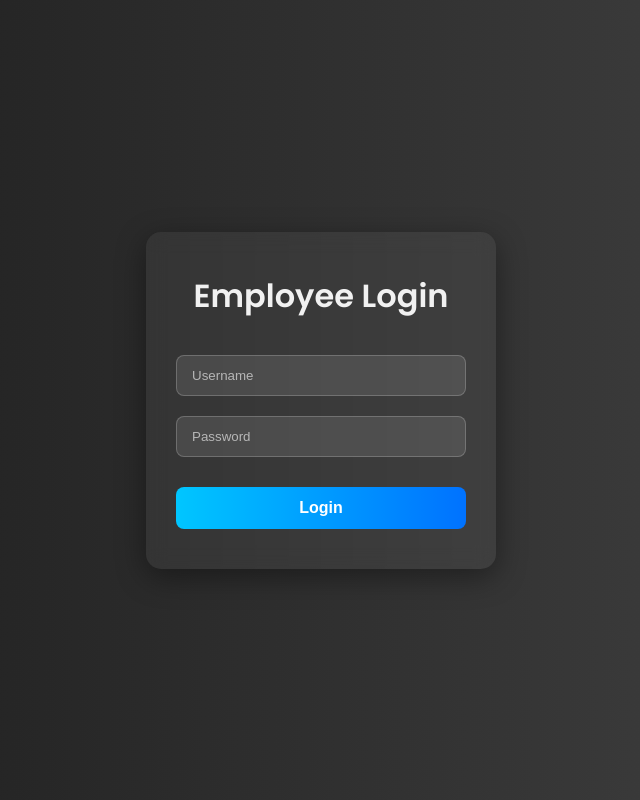
After one commit to kazim0010/Demo-App, a Flask app: page /employee-login in a window 1280 px wide. The commit adds this page. Shown: the whole page, without its empty margins (319-959 px from the left). Run offline with Flask 3, Linux system fonts and the light colour scheme.

Commit message:
Add login and dashboard page

```diff
--- a/app.py
+++ b/app.py
@@ -1,4 +1,6 @@
-from flask import Flask, render_template
+from flask import Flask, render_template, request, redirect, make_response
+import base64
+import json
 
 app = Flask(__name__)
 
@@ -10,5 +12,49 @@ def index():
 def robots():
     return render_template("robots.html")
 
+@app.route('/employee-login', methods=['GET', 'POST'])
+def employee_login():
+    if request.method == 'POST':
+        username = request.form.get('username')
+        password = request.form.get('password')
+        if username == 'kazim' and password == 'kazim123':
+            session_data = {'user': 'kazim'}
+            resp = make_response(redirect('/dashboard'))
+            resp.set_cookie('session', base64.b64encode(json.dumps(session_data).encode()).decode())
+            resp.set_cookie('admin', 'false')
+            return resp
+        else:
+            return render_template("login.html", error="Invalid credentials")
+    return render_template("login.html", error=None)
+
+# @app.route('/dashboard')
+# def dashboard():
+#     session_cookie = request.cookies.get('session')
+#     admin_cookie = request.cookies.get('admin')
+
+#     try:
+#         session_data = json.loads(base64.b64decode(session_cookie))
+#         username = session_data.get('user', 'Guest')
+#         is_admin = admin_cookie == 'true'
+#         if is_admin:
+#             return f"<h1>Welcome admin</h1><p>Authentication Bypassed</p>"
+#         return f"<h1>Welcome {username}</h1>"
+#     except:
+#         return "Invalid session", 400
+
+@app.route('/dashboard')
+def dashboard():
+    session_cookie = request.cookies.get('session')
+    admin_cookie = request.cookies.get('admin')
+
+    try:
+        session_data = json.loads(base64.b64decode(session_cookie))
+        username = session_data.get('user', 'Guest')
+        is_admin = admin_cookie == 'true'
+        return render_template('dashboard.html', username=username, is_admin=is_admin)
+    except:
+        return "Invalid session", 400
+
+
 if __name__ == "__main__":
     app.run(debug=True)
--- /dev/null
+++ b/templates/login.html
@@ -0,0 +1,119 @@
+<!DOCTYPE html>
+<html lang="en">
+<head>
+  <meta charset="UTF-8">
+  <title>Employee Login</title>
+  <link href="https://fonts.googleapis.com/css2?family=Poppins:wght@400;600&display=swap" rel="stylesheet">
+  <style>
+    * {
+      margin: 0;
+      padding: 0;
+      box-sizing: border-box;
+    }
+
+    body {
+      font-family: 'Poppins', sans-serif;
+      height: 100vh;
+      background: linear-gradient(to right, #1c1c1c, #434343);
+      display: flex;
+      justify-content: center;
+      align-items: center;
+      color: #fff;
+    }
+
+    .login-box {
+      background: rgba(255, 255, 255, 0.05);
+      padding: 40px 30px;
+      border-radius: 15px;
+      backdrop-filter: blur(10px);
+      box-shadow: 0 8px 30px rgba(0, 0, 0, 0.4);
+      width: 350px;
+      text-align: center;
+      animation: fadeIn 1s ease-in-out;
+    }
+
+    .login-box h2 {
+      margin-bottom: 25px;
+      font-size: 2em;
+      font-weight: 600;
+      color: #f1f1f1;
+    }
+
+    .login-box input[type="text"],
+    .login-box input[type="password"] {
+      width: 100%;
+      padding: 12px 15px;
+      margin: 10px 0;
+      border: 1px solid rgba(255, 255, 255, 0.2);
+      border-radius: 8px;
+      background: rgba(255, 255, 255, 0.1);
+      color: white;
+      transition: border 0.3s ease;
+    }
+
+    .login-box input[type="text"]:focus,
+    .login-box input[type="password"]:focus {
+      border-color: #1abc9c;
+      outline: none;
+    }
+
+    .login-box input::placeholder {
+      color: rgba(255, 255, 255, 0.6);
+    }
+
+    .login-box input[type="submit"] {
+      margin-top: 20px;
+      width: 100%;
+      padding: 12px;
+      font-size: 1em;
+      font-weight: bold;
+      background: linear-gradient(90deg, #00c6ff, #0072ff);
+      color: white;
+      border: none;
+      border-radius: 8px;
+      cursor: pointer;
+      transition: transform 0.3s ease, background 0.3s ease;
+    }
+
+    .login-box input[type="submit"]:hover {
+      transform: scale(1.05);
+      background: linear-gradient(90deg, #0072ff, #00c6ff);
+    }
+
+    .error {
+      color: #ff4d4d;
+      margin-bottom: 10px;
+      font-size: 0.95em;
+    }
+
+    @keyframes fadeIn {
+      from {
+        opacity: 0;
+        transform: translateY(-20px);
+      }
+      to {
+        opacity: 1;
+        transform: translateY(0);
+      }
+    }
+  </style>
+</head>
+<body>
+  <div class="login-box">
+    <h2>Employee Login</h2>
+    {% if error %}
+      <p class="error">{{ error }}</p>
+    {% endif %}
+    <form method="POST">
+      <input type="text" name="username" placeholder="Username" required>
+      <input type="password" name="password" placeholder="Password" required>
+      <input type="submit" value="Login">
+    </form>
+  </div>
+</body>
+</html>
+
+<!-- Test Credentials:-
+        Username: kazim
+        Password: kazim123
+-->
--- a/templates/robots.html
+++ b/templates/robots.html
@@ -16,7 +16,7 @@
 <body>
     <pre>
 User-agent: *
-Disallow: /admin-panel
+Disallow: /employee-login
     </pre>
 </body>
 </html>
```
Also changed, not shown: templates/dashboard.html (added, +93 -0 lines).
